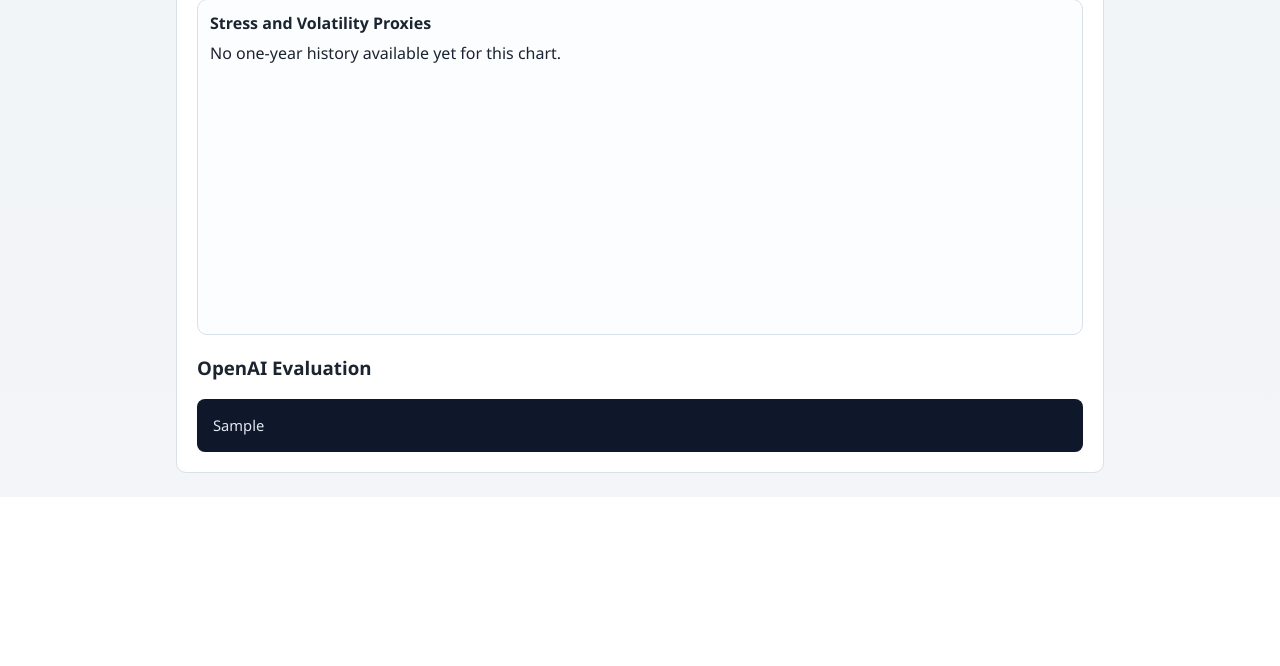
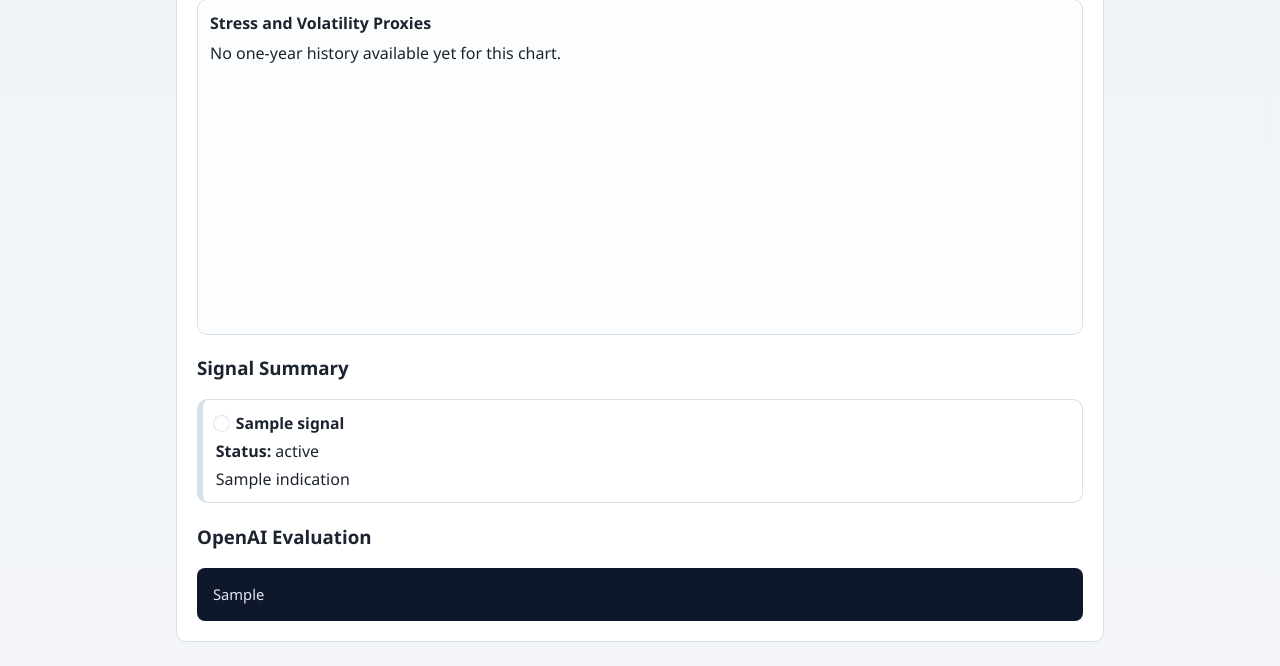
Before and after one commit to orri93/economy-dashboard, a Flask app: template app/templates/bond_market.html in a window 1280 px wide. Shown: the part 962-1628 px from the top of the page. Before the commit the page ends 1455 px from the top, so only its background shows below. Run offline with Flask 3, Linux system fonts and the light colour scheme; the template is opened without the code that fills it: most values are stand-ins (such as "Sample title", 1, 10 or a date in 2020).

Commit message:
The Bond Market page now has a Signal Summary section between the charts and the OpenAI Evaluation, with green/yellow/red light indicators for each evaluated signal.

```diff
--- a/app/static/css/styles.css
+++ b/app/static/css/styles.css
@@ -185,3 +185,68 @@ nav a:hover {
 .chart-card-full {
     grid-column: 1 / -1;
 }
+
+.signal-grid {
+    display: grid;
+    grid-template-columns: repeat(auto-fit, minmax(240px, 1fr));
+    gap: 0.85rem;
+    margin: 0.6rem 0 1.3rem;
+}
+
+.signal-card {
+    border: 1px solid var(--border);
+    border-left-width: 6px;
+    border-radius: 10px;
+    background: #ffffff;
+    padding: 0.8rem;
+}
+
+.signal-card p {
+    margin: 0.35rem 0 0;
+}
+
+.signal-header {
+    display: flex;
+    align-items: center;
+    gap: 0.55rem;
+}
+
+.signal-header h4 {
+    margin: 0;
+    font-size: 0.98rem;
+}
+
+.signal-light {
+    width: 0.7rem;
+    height: 0.7rem;
+    border-radius: 999px;
+    display: inline-block;
+    box-shadow: 0 0 0 2px #ffffff, 0 0 0 3px #dbe5ee;
+}
+
+.signal-red {
+    border-left-color: #b91c1c;
+    background: #fff7f7;
+}
+
+.signal-yellow {
+    border-left-color: #a16207;
+    background: #fffdf2;
+}
+
+.signal-green {
+    border-left-color: #15803d;
+    background: #f7fff9;
+}
+
+.signal-light-red {
+    background: #ef4444;
+}
+
+.signal-light-yellow {
+    background: #f59e0b;
+}
+
+.signal-light-green {
+    background: #22c55e;
+}
--- a/app/templates/bond_market.html
+++ b/app/templates/bond_market.html
@@ -71,6 +71,24 @@
             </div>
         </div>
     </div>
+
+    <h3>Signal Summary</h3>
+    {% if signal_summary %}
+    <div class="signal-grid">
+        {% for signal in signal_summary %}
+        <article class="signal-card signal-{{ signal.light }}">
+            <div class="signal-header">
+                <span class="signal-light signal-light-{{ signal.light }}" aria-label="{{ signal.light }} status"></span>
+                <h4>{{ signal.name }}</h4>
+            </div>
+            <p><strong>Status:</strong> {{ signal.status }}</p>
+            <p>{{ signal.indication }}</p>
+        </article>
+        {% endfor %}
+    </div>
+    {% else %}
+    <p class="placeholder">No signal summary available yet.</p>
+    {% endif %}
 
     <h3>OpenAI Evaluation</h3>
     <div class="analysis-block analysis-content">{{ ai_analysis_html | safe }}</div>
```
Also changed, not shown: app/routes.py (+26 -0 lines).
